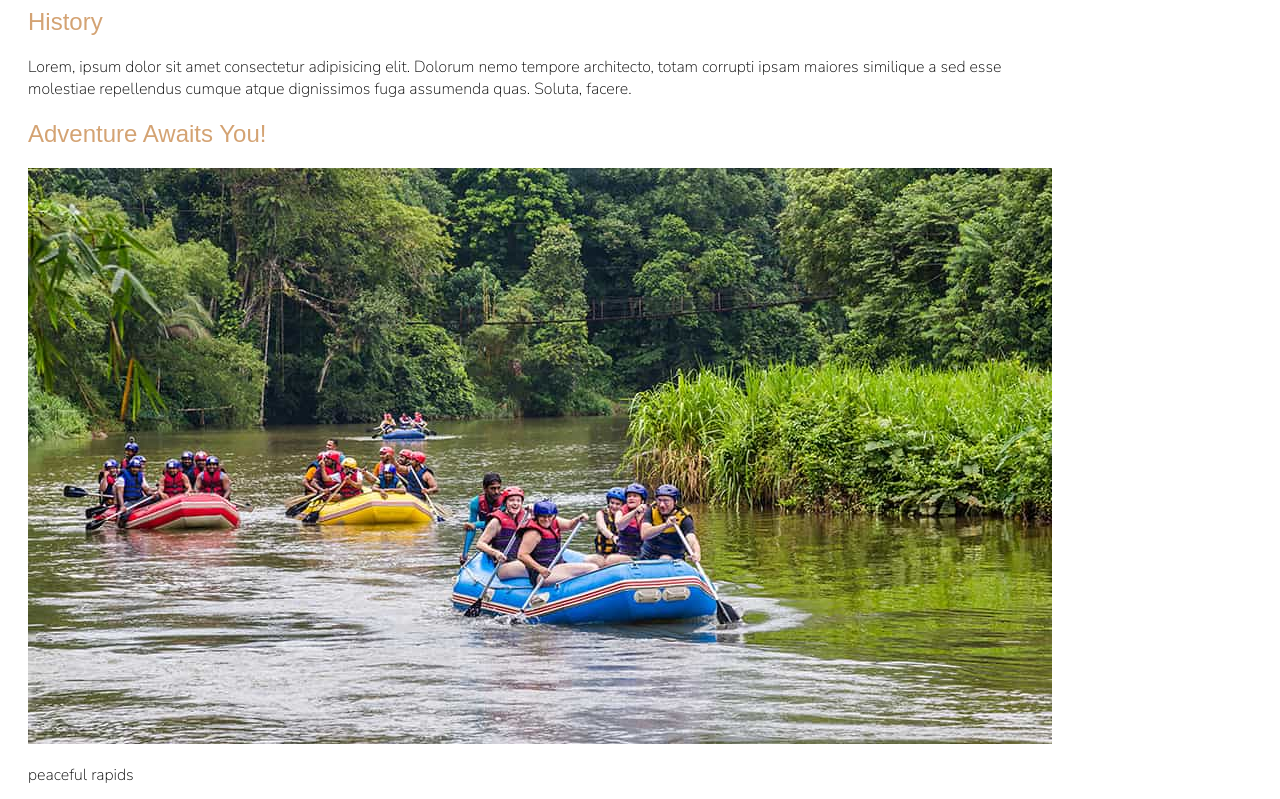
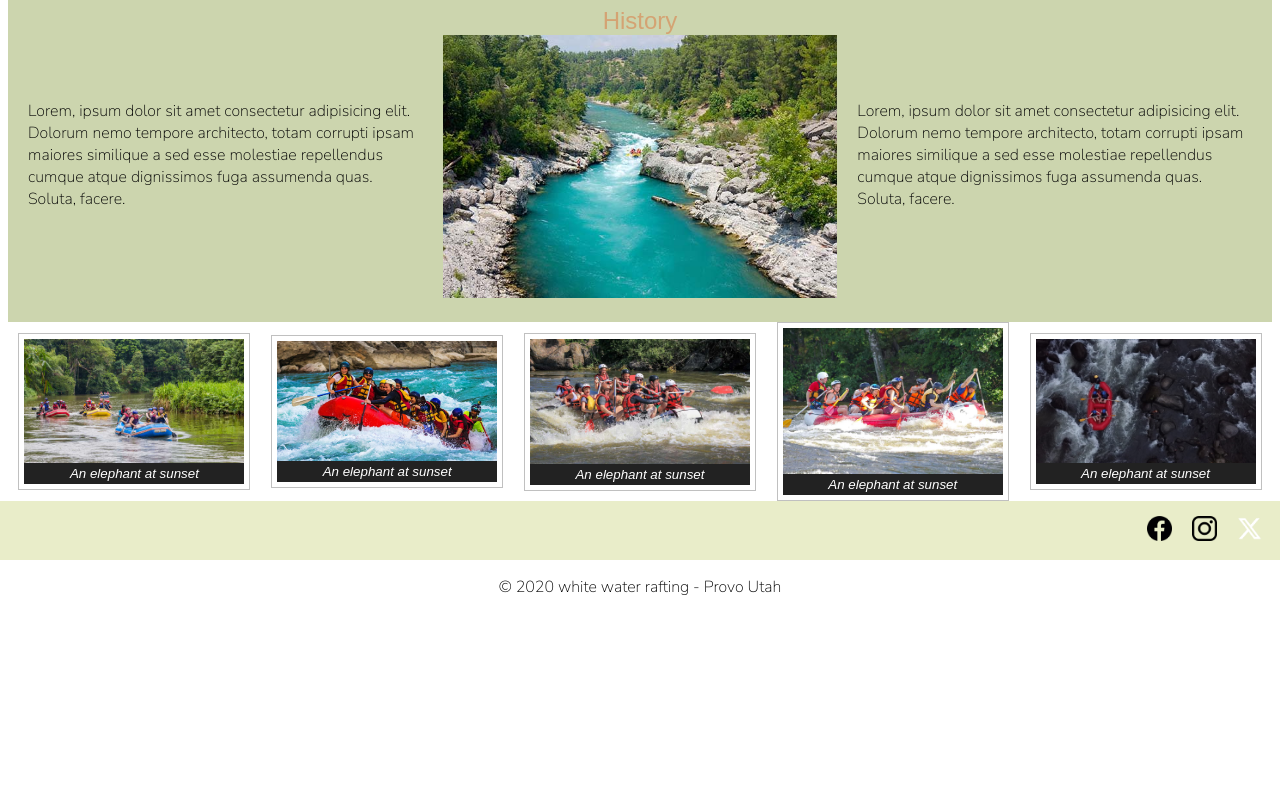
Before and after one commit to franciscorodriguezsv24/wdd130, a plain HTML site: page wwr/about.html in a window 1280 px wide. Shown: the part 860-1659 px from the top of the page. After the commit the page ends 1482 px from the top, so only its background shows below. Drawn offline with Linux system fonts and the light colour scheme; files whose address does not match are found by name; a web font is replaced by a local one.

Commit message:
update style for about us page

```diff
--- a/wwr/about.html
+++ b/wwr/about.html
@@ -32,32 +32,46 @@
             </article>
 
         </div>
-        <section>
+        <section class="history-section">
+            <p>Lorem, ipsum dolor sit amet consectetur adipisicing elit. Dolorum nemo tempore architecto, totam corrupti ipsam maiores similique a sed esse molestiae repellendus cumque atque dignissimos fuga assumenda quas. Soluta, facere.</p>
+            <div>
             <h2>History</h2>
+            <img src="./images/rafting-history.jpg" alt="rafting-history" style="width: 100%; height: auto; max-width: 500px;"/>
+            </div>
             <p>Lorem, ipsum dolor sit amet consectetur adipisicing elit. Dolorum nemo tempore architecto, totam corrupti ipsam maiores similique a sed esse molestiae repellendus cumque atque dignissimos fuga assumenda quas. Soluta, facere.</p>
         </section>
-        <section>
-            <h2>Adventure Awaits You!</h2>
+        <section class="gallery">
+            <figure>
                 <img src="./images/rafting-1.jpg" alt="rafting-1"/>
-            <p>peaceful rapids</p>
+                <figcaption>An elephant at sunset</figcaption>
+            </figure>
+
+            <figure>
                 <img src="./images/rafting-2.jpg" alt="rafting-2"/>
-            <p>peaceful rapids</p>
+                <figcaption>An elephant at sunset</figcaption>
+            </figure>
 
+            <figure>
                 <img src="./images/rafting-3.jpg" alt="rafting-3"/>
-            <p>peaceful rapids</p>
+                <figcaption>An elephant at sunset</figcaption>
+            </figure>
 
+            <figure>
                 <img src="./images/rafting-4.jpg" alt="rafting-4"/>
-            <p>peaceful rapids</p>
+                <figcaption>An elephant at sunset</figcaption>
+            </figure>
 
+            <figure>
                 <img src="./images/rafting-5.jpg"
                 alt="rafting-5"/>
-            <p>peaceful rapids</p>
+                <figcaption>An elephant at sunset</figcaption>
+            </figure>
+
 
         </section>
     </main>
 
     <footer>
-        <p>&copy; 2020 white water rafting - Provo Utah</p>
         <nav class="sociallinks socialHiperlinks">
             <a href="#">
                 <img src="./images/facebook-logo.png" alt="facebook"/>
@@ -69,6 +83,8 @@
                 <img src="./images/x-logo.png" alt="twitter"/>
             </a>
         </nav>
+        <p>&copy; 2020 white water rafting - Provo Utah</p>
+
     </footer>
 </body>
 </html>
--- a/wwr/styles/rafting.css
+++ b/wwr/styles/rafting.css
@@ -6,10 +6,6 @@
 
 }
 
-body {
-    max-width: 1024px;
-    padding: 20px;
-}
 
 h1{
     font-family: "Saira Semi Condensed", sans-serif;
@@ -38,6 +34,37 @@ p {
 .socialHiperlinks {
     text-decoration: none;
     background-color: var(---secondary-color);
+    width: 100%;
+    display: flex;
+    justify-content: end;
+    align-items: center;
+    padding: 15px;
+}
+
+.socialHiperlinks p {
+    margin: 0px;
+}
+
+header{
+    margin: 1rem auto;
+	display: grid;
+	grid-template-columns: 60vh 1fr;
+	align-items: center;
+	max-width: 1000px;
+    padding: 0px 20px 0px 20px;
+}
+
+header img {
+    width: 100px;
+    height: auto;
+}
+
+header nav{
+    width: 100%;
+    display: flex;
+    justify-content: space-between;
+    align-items: center;
+    gap: 20px;
 }
 
 .hero img {
@@ -88,8 +115,62 @@ p {
     margin: 0;
 }
 
+.history-section{
+    display: grid;
+    grid-template-columns: 1fr 1fr 1fr;
+    gap: 20px;
+    padding: 20px;
+    background-color: var(--primary-color);
+}
+
+.history-section div h2{
+    margin: 0px;
+    text-align: center;
+}
+
+
+.history-section p {
+    display: flex;
+    flex-direction: column;
+    justify-content: center;
+}
 .socialHiperlinks a img{
-    width: 50px;
+    width: 25px;
     height: auto;
     margin: 0 10px;
 }
+
+.gallery figure {
+    border: thin #c0c0c0 solid;
+    display: flex;
+    flex-flow: column;
+    padding: 5px;
+    max-width: 220px;
+    margin: auto;
+}
+
+.gallery img {
+    max-width: 220px;
+    max-height: 150px;
+}
+
+.gallery figcaption {
+    background-color: #222;
+    color: #fff;
+    font: italic smaller sans-serif;
+    padding: 3px;
+    text-align: center;
+}
+
+.gallery{
+    display: flex;
+    flex-direction: row
+    ;
+}
+
+footer {
+    display: flex;
+    flex-direction: column;
+    align-items: center;
+    justify-content: center;
+}
```
Also changed, not shown: wwr/images/rafting-history.jpg (added). Lines whose indentation alone changed are shown as unchanged.
